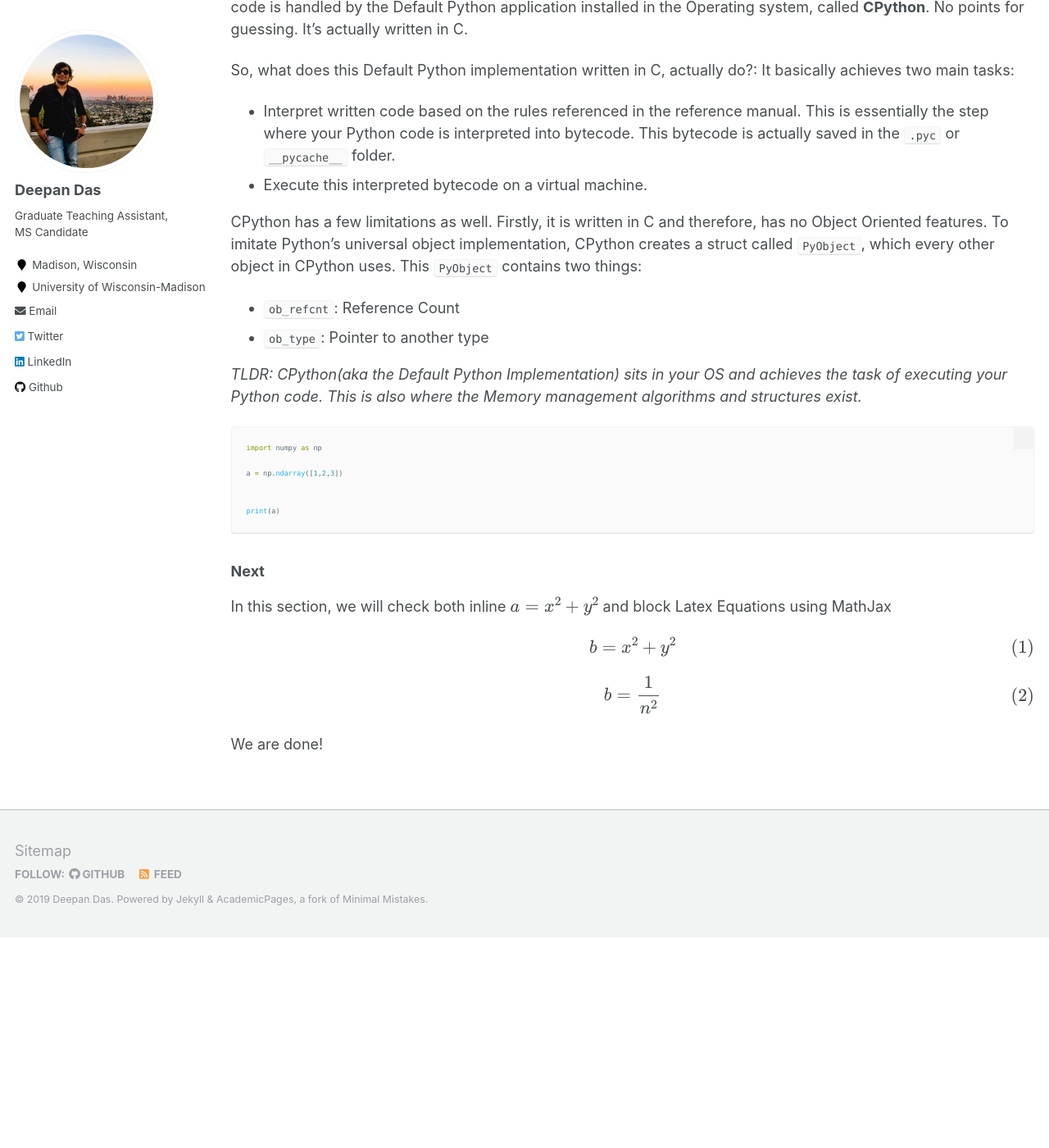
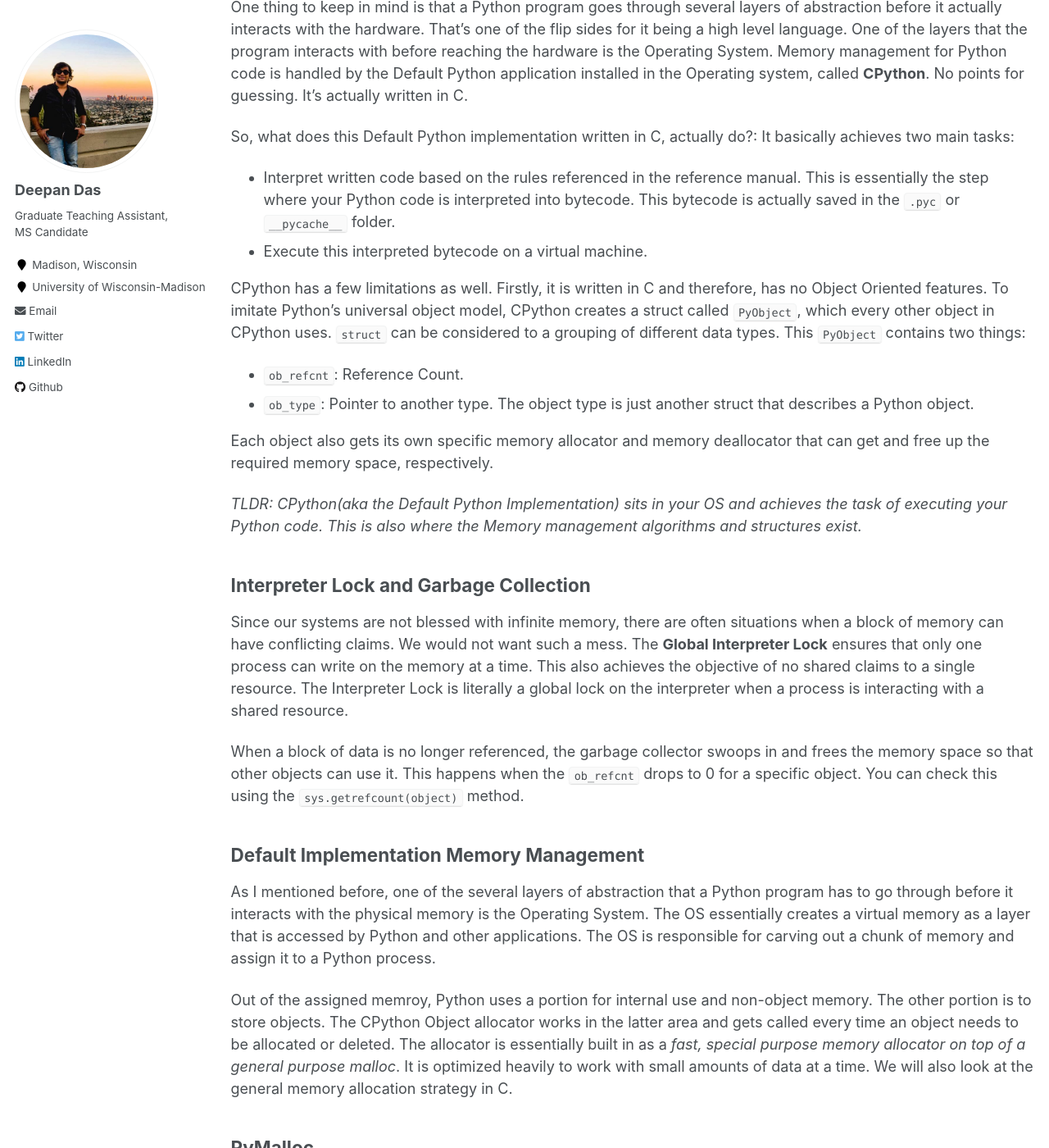
Before and after one commit to deepandas11/deepandas11.github.io, a Jekyll site: the page built from _posts/2019-05-29-memory-management-python.md, in a window 1280 px wide and 1400 px high, scrolled down 697 px. Shown: the whole window at 82% size. Built offline with Jekyll 4.4.1, drawn with Linux system fonts in a browser that asks for light colours; formulas are drawn with MathJax 3; before the commit the page ends 1840 px from its top, so only the background shows below that; some of the changed text lies outside the part shown.

Commit message:
Update blog post
Signed-off-by: Deepan Das <deepandas11@gmail.com>

````diff
--- a/_posts/2019-05-29-memory-management-python.md
+++ b/_posts/2019-05-29-memory-management-python.md
@@ -4,13 +4,13 @@ title:  "Python Memory Management"
 categories: Python
 ---
 
-This is mostly a compilation of some of the mose crucial concepts that I grasped while studying rapidly about the said topic. I stumbled upon this while doing a project of my own.
+Python uses a specially tuned memory allocator on top of a general purpose allocator. This suits the universal object model in Python really well, while setting up a nice hierarchy in the memory management system, beginning from the OS' Virtual Memory Manager to Python's own object allocator. In this post, I have tried to build up a few concepts while leading up to detailed discussion about the special Python memory allocator. *Note: We do not discuss the OS VMM or C malloc.*
 
 ## The Characters
 The way I look at it, Python invloves a few characters in this Memory management scheme: The first and the most obvious one being the **Memory** itself, almost analagous to a book with fixed size pages. Several **writers**, or the applications and processes on the system, can now use this book to write their own stuff on it. Some of the stuff written long back are not relevant and so, they have to be removed by the **garbage collector**.
 
 
-## CPython
+## The Python Object Model & CPython
 
 Memory management is nothing but the process by which applications read and write data. Since there's only a finite amount of storage space available at any given time, the process responsible for allocating these resources has to be optimized. This process of providing memory is generally called **allocation**.
 
@@ -21,11 +21,41 @@ So, what does this Default Python implementation written in C, actually do?: It
 - Interpret written code based on the rules referenced in the reference manual. This is essentially the step where your Python code is interpreted into bytecode. This bytecode is actually saved in the ```.pyc``` or ```__pycache__``` folder.
 - Execute this interpreted bytecode on a virtual machine.
 
-CPython has a few limitations as well. Firstly, it is written in C and therefore, has no Object Oriented features. To imitate Python's universal object implementation, CPython creates a struct called ```PyObject```, which every other object in CPython uses. This ```PyObject``` contains two things:
-- ```ob_refcnt```: Reference Count
-- ```ob_type```: Pointer to another type
+CPython has a few limitations as well. Firstly, it is written in C and therefore, has no Object Oriented features. To imitate Python's universal object model, CPython creates a struct called ```PyObject```, which every other object in CPython uses. ```struct``` can be considered to a grouping of different data types. This ```PyObject``` contains two things:
+- ```ob_refcnt```: Reference Count.
+- ```ob_type```: Pointer to another type. The object type is just another struct that describes a Python object.
+
+Each object also gets its own specific memory allocator and memory deallocator that can get and free up the required memory space, respectively.
 
 *TLDR: CPython(aka the Default Python Implementation) sits in your OS and achieves the task of executing your Python code. This is also where the Memory management algorithms and structures exist.*
+
+
+## Interpreter Lock and Garbage Collection
+
+Since our systems are not blessed with infinite memory, there are often situations when a block of memory can have conflicting claims. We would not want such a mess. The **Global Interpreter Lock** ensures that only one process can write on the memory at a time. This also achieves the objective of no shared claims to a single resource. The Interpreter Lock is literally a global lock on the interpreter when a process is interacting with a shared resource.
+
+When a block of data is no longer referenced, the garbage collector swoops in and frees the memory space so that other objects can use it. This happens when the ```ob_refcnt``` drops to 0 for a specific object. You can check this using the ```sys.getrefcount(object)``` method.
+
+
+## Default Implementation Memory Management
+
+As I mentioned before, one of the several layers of abstraction that a Python program has to go through before it interacts with the physical memory is the Operating System. The OS essentially creates a virtual memory as a layer that is accessed by Python and other applications. The OS is responsible for carving out a chunk of memory and assign it to a Python process.
+
+Out of the assigned memroy, Python uses a portion for internal use and non-object memory. The other portion is to store objects. The CPython Object allocator works in the latter area and gets called every time an object needs to be allocated or deleted. The allocator is essentially built in as a *fast, special purpose memory allocator on top of a general purpose malloc*. It is optimized heavily to work with small amounts of data at a time. We will also look at the general memory allocation strategy in C.
+
+## PyMalloc
+
+We should first discuss a bit about the abstractions that the object allocator uses: arena, pool, and block.
+
+- The **Block** is the smallest structure. It is basically a chunk of memory of a certain size and it can keep only one Python object of a fixed size. The size can vary as shown in the table.
+
+![Block size classes](images/blocks_structure.png)
+
+- A collection of blocks of the same size is called a **Pool** and the size of a pool is equal to the size of a memory page, ie 4KB.  Pools of the same size are linked together using doubly linked lists and has some fields that store critical data:
+	- ```szidx```: keeps the size class index of the blocks that constitute the pool
+	- ```ref.count```: Number of blocks used to create the pool
+	- ```arenaindex```: Stores the number of arena in which the pool was created.
+	- ```freeblock```: freeblock points to the start of a singly linked list of free blocks within the pool.
 
 
 
````
